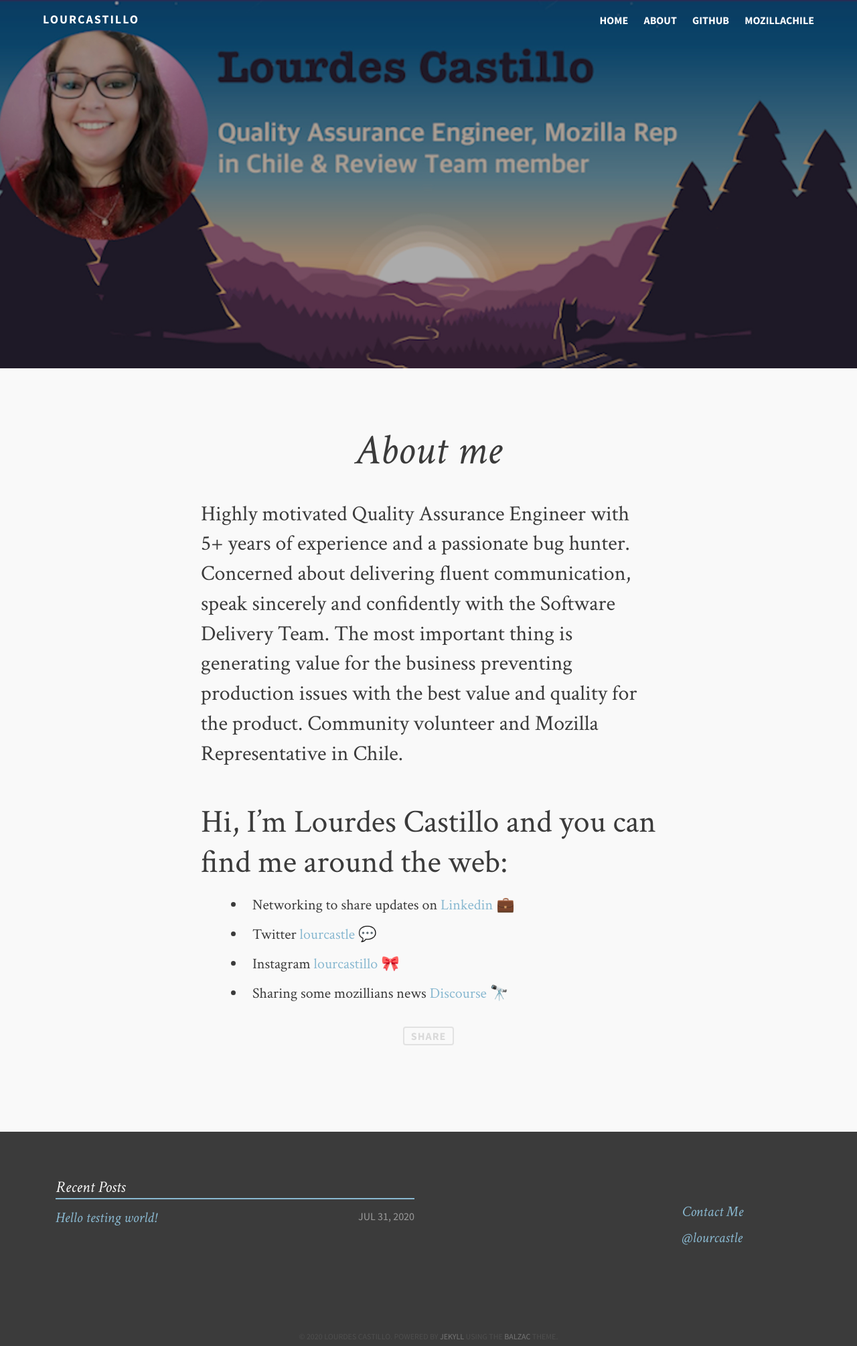
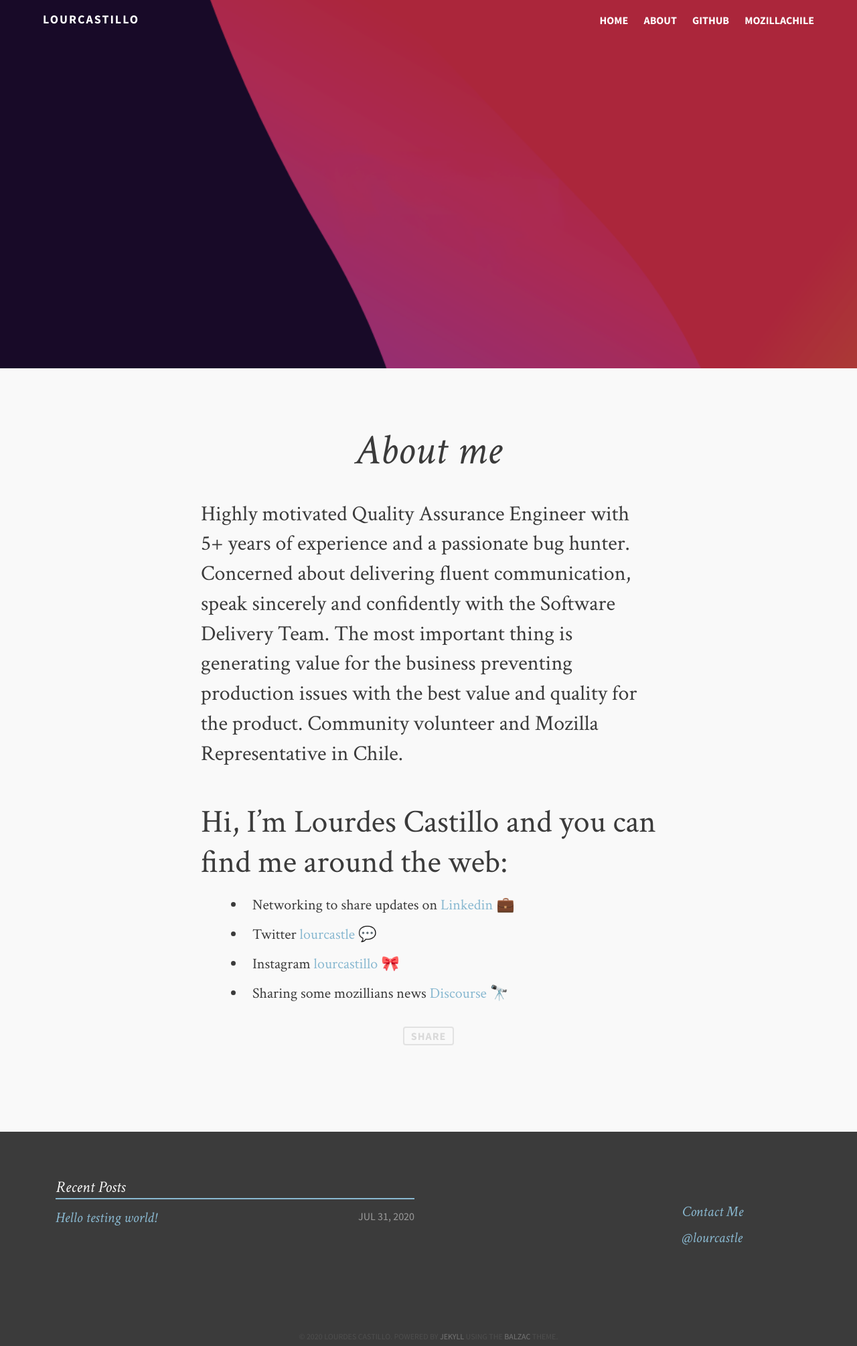
Before and after one commit to lourcastillo/lourcastillo.github.io, a Jekyll site: the page built from about.md, in a window 1280 px wide. Shown: the whole page at 67% size. Built offline with Jekyll 4.4.1, drawn with Linux system fonts in a browser that asks for light colours; comment, search, counter and statistics services are not loaded.

Commit message:
Update about.md

```diff
--- a/about.md
+++ b/about.md
@@ -5,7 +5,7 @@ title: About me
 description: Highly motivated Quality Assurance Engineer with 5+ years of experience and a passionate bug hunter. Concerned about delivering fluent communication, speak sincerely and confidently with the Software Delivery Team. The most important thing is generating value for the business preventing production issues with the best value and quality for the product. Community volunteer and Mozilla Representative in Chile.
 tags: [about, Jekyll, theme, responsive]
 image:
-  feature: newllca.jpg
+  feature: aboutllca.png
 ---
 
 ## Hi, I'm Lourdes Castillo and you can find me around the web:
```
